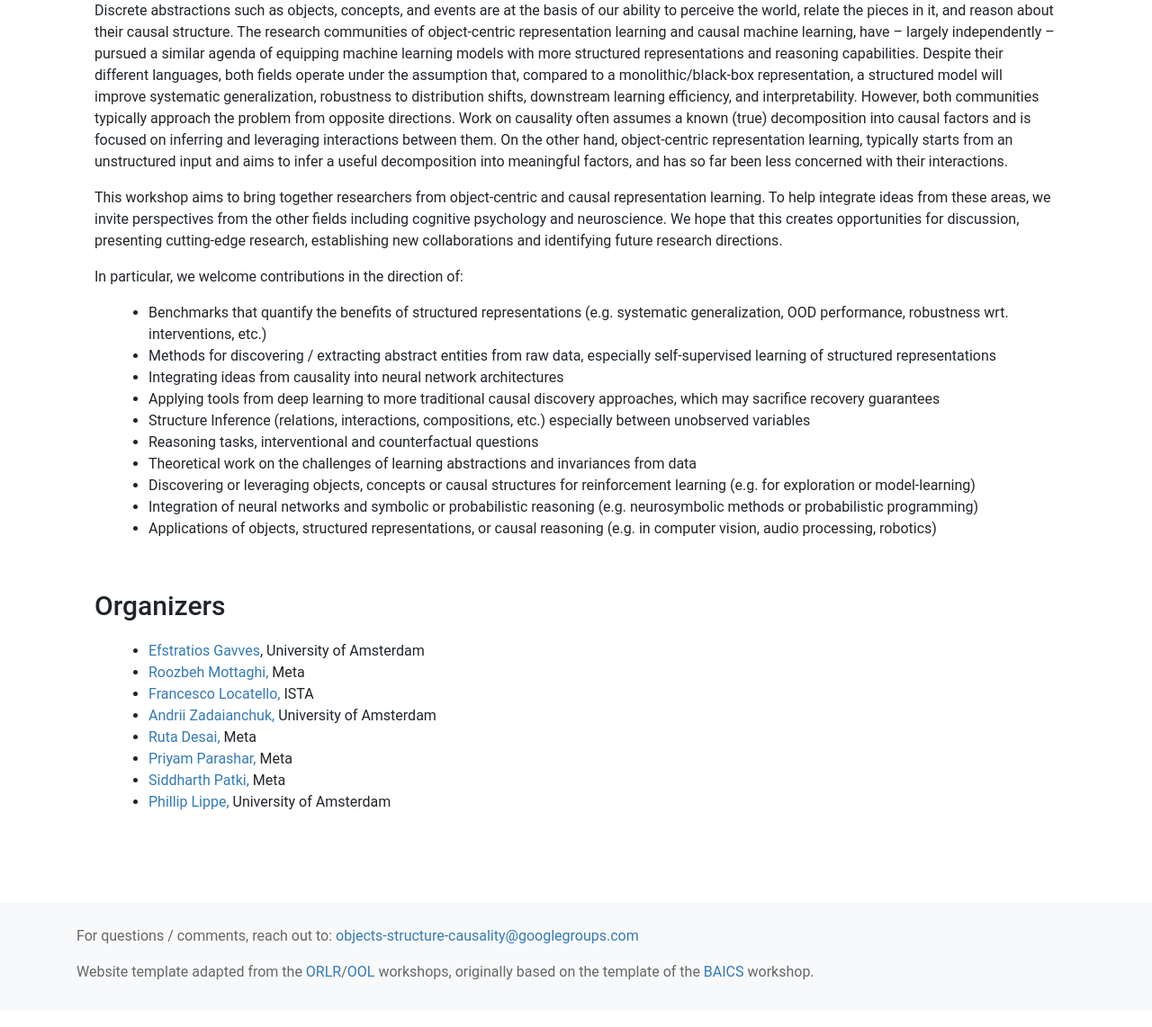
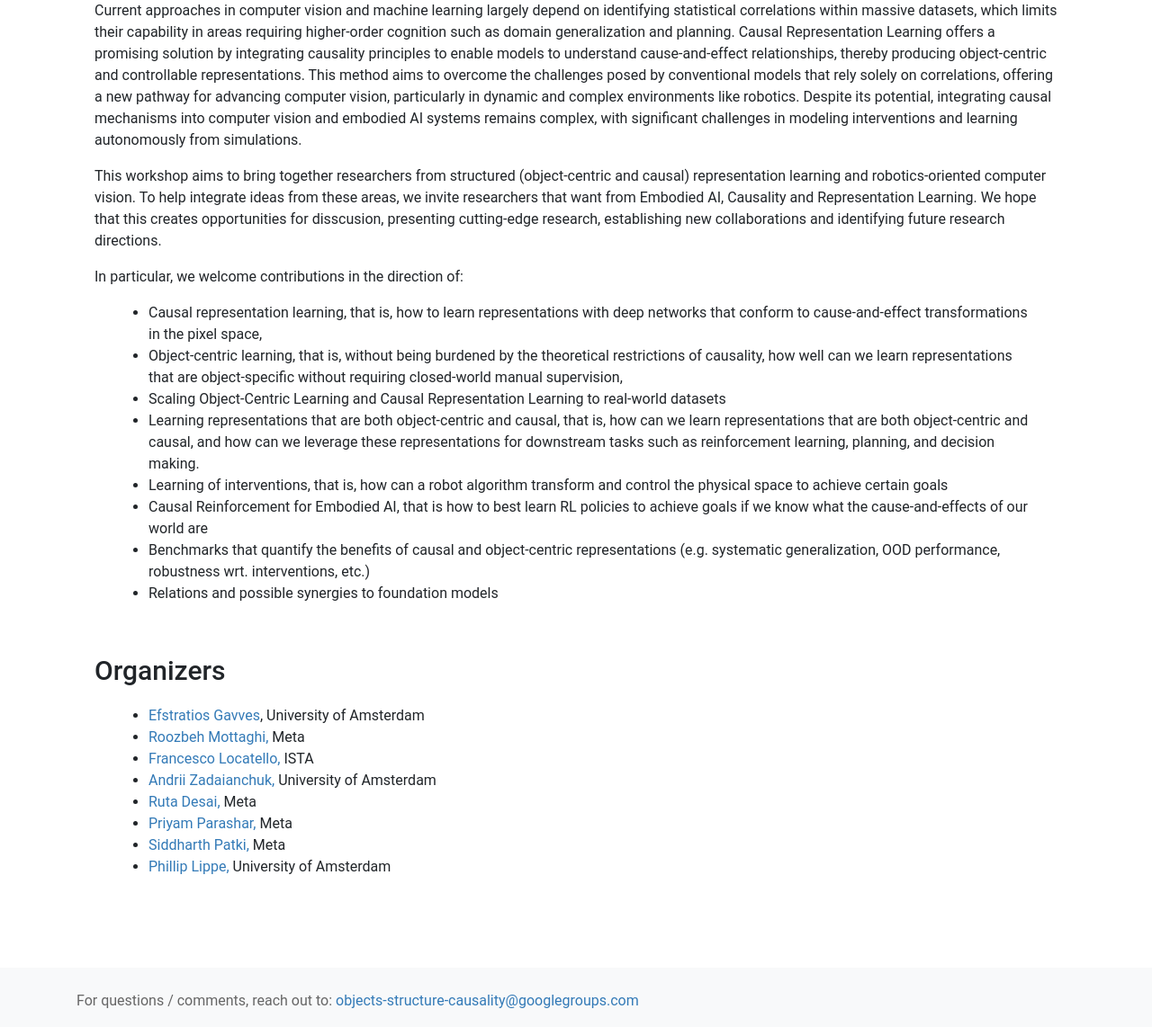
Before and after one commit to corrworkshop/corrworkshop.github.io, a Jekyll site: the page built from index.html, in a window 1280 px wide and 1400 px high, scrolled down 380 px. Shown: the part 258-1400 px from the top of the window at 90% size. Built offline with Jekyll 4.4.1, drawn with Linux system fonts in a browser that asks for light colours; nearby versions of some CDN libraries.

Commit message:
Update content

```diff
--- a/_layouts/coverpage.html
+++ b/_layouts/coverpage.html
@@ -3,7 +3,7 @@
 
 <head>
   <meta charset="utf-8">
-  <title>ICLR 2022 Workshop on the Elements of Reasoning: Objects, Structure and Causality</title>
+  <title>CVPR 2024 Workshop on Causal and Object-Centric Computer Vision for Robot Learning</title>
   <script src="https://ajax.googleapis.com/ajax/libs/jquery/2.1.0/jquery.min.js"></script>
   <link rel="stylesheet" href="https://stackpath.bootstrapcdn.com/bootstrap/4.4.1/css/bootstrap.min.css" integrity="sha384-Vkoo8x4CGsO3+Hhxv8T/Q5PaXtkKtu6ug5TOeNV6gBiFeWPGFN9MuhOf23Q9Ifjh" crossorigin="anonymous">
   <script src="https://stackpath.bootstrapcdn.com/bootstrap/4.4.1/js/bootstrap.min.js" integrity="sha384-wfSDF2E50Y2D1uUdj0O3uMBJnjuUD4Ih7YwaYd1iqfktj0Uod8GCExl3Og8ifwB6" crossorigin="anonymous"></script>
@@ -73,7 +73,7 @@
   <div class="footnote bg-light">
     <div class="container">
       <p>For questions / comments, reach out to: <a href="mailto:objects-structure-causality@googlegroups.com">objects-structure-causality@googlegroups.com</a></p>
-      <p>Website template adapted from the <a href="https://orlrworkshop.github.io/">ORLR</a>/<a href="https://oolworkshop.github.io/">OOL</a> workshops, originally based on the template of the <a href="https://baicsworkshop.github.io/">BAICS</a> workshop.</p>
+      <p>Website template adapted from the <a href="https://objects-structure-causality.github.io">OSC</a>/<a href="https://orlrworkshop.github.io/">ORLR</a> workshops, originally based on the template of the <a href="https://baicsworkshop.github.io/">BAICS</a> workshop.</p>
     </div>
   </div>
 </body>
--- a/_layouts/default.html
+++ b/_layouts/default.html
@@ -3,7 +3,7 @@
 
 <head>
   <meta charset="utf-8">
-  <title>ICLR 2022 Workshop on the Elements of Reasoning: Objects, Structure and Causality</title>
+  <title>CVPR 2024 Workshop on Causal and Object-Centric Computer Vision for Robot Learning</title>
   <script src="https://ajax.googleapis.com/ajax/libs/jquery/2.1.0/jquery.min.js"></script>
   <link rel="stylesheet" href="https://stackpath.bootstrapcdn.com/bootstrap/4.4.1/css/bootstrap.min.css" integrity="sha384-Vkoo8x4CGsO3+Hhxv8T/Q5PaXtkKtu6ug5TOeNV6gBiFeWPGFN9MuhOf23Q9Ifjh" crossorigin="anonymous">
   <script src="https://stackpath.bootstrapcdn.com/bootstrap/4.4.1/js/bootstrap.min.js" integrity="sha384-wfSDF2E50Y2D1uUdj0O3uMBJnjuUD4Ih7YwaYd1iqfktj0Uod8GCExl3Og8ifwB6" crossorigin="anonymous"></script>
--- a/index.html
+++ b/index.html
@@ -12,17 +12,23 @@ layout: coverpage
 
 <div class="row">
 <p>
-  Discrete abstractions such as objects, concepts, and events are at the basis of our ability to perceive the world, relate the pieces in it, and reason about their causal structure. The research communities of object-centric representation learning and causal machine learning, have – largely independently – pursued a similar agenda of equipping machine learning models with more structured representations and reasoning capabilities. Despite their different languages, both fields operate under the assumption that, compared to a monolithic/black-box representation, a structured model will improve systematic generalization, robustness to distribution shifts, downstream learning efficiency, and interpretability. However, both communities typically approach the problem from opposite directions.
-  Work on causality often assumes a known (true) decomposition into causal factors and is focused on inferring and leveraging interactions between them. On the other hand, object-centric representation learning, typically starts from an unstructured input and aims to infer a useful decomposition into meaningful factors, and has so far been less concerned with their interactions.
+  Current approaches in computer vision and machine learning largely depend on identifying statistical correlations within massive datasets, which limits their capability in areas requiring higher-order cognition such as domain generalization and planning. Causal Representation Learning offers a promising solution by integrating causality principles to enable models to understand cause-and-effect relationships, thereby producing object-centric and controllable representations. This method aims to overcome the challenges posed by conventional models that rely solely on correlations, offering a new pathway for advancing computer vision, particularly in dynamic and complex environments like robotics. Despite its potential, integrating causal mechanisms into computer vision and embodied AI systems remains complex, with significant challenges in modeling interventions and learning autonomously from simulations.
 </p>
 <p>
-  This workshop aims to bring together researchers from object-centric and causal representation learning. To help integrate ideas from these areas, we invite perspectives from the other fields including cognitive psychology and neuroscience. We hope that this creates opportunities for discussion, presenting cutting-edge research, establishing new collaborations and identifying future research directions.
+  This workshop aims to bring together researchers from structured (object-centric and causal) representation learning and robotics-oriented computer vision. To help integrate ideas from these areas, we invite researchers that want from Embodied AI, Causality and Representation Learning. We hope that this creates opportunities for disscusion, presenting cutting-edge research, establishing new collaborations and identifying future research directions.
 </p>
 <p>
   In particular, we welcome contributions in the direction of:
   <ul>
-      <li>Benchmarks that quantify the benefits of structured representations (e.g. systematic generalization, OOD performance, robustness wrt. interventions, etc.) </li>
-      <li>Methods for discovering / extracting abstract entities from raw data, especially self-supervised learning of structured representations</li>
+      <li>Causal representation learning, that is, how to learn representations with deep networks that conform to cause-and-effect transformations in the pixel space,</li>
+      <li>Object-centric learning, that is, without being burdened by the theoretical restrictions of causality, how well can we learn representations that are object-specific without requiring closed-world manual supervision,</li>
+      <li>Scaling Object-Centric Learning and Causal Representation Learning to real-world datasets</li>
+      <li>Learning representations that are both object-centric and causal, that is, how can we learn representations that are both object-centric and causal, and how can we leverage these representations for downstream tasks such as reinforcement learning, planning, and decision making.</li>
+      <li>Learning of interventions, that is, how can a robot algorithm transform and control the physical space to achieve certain goals</li>
+      <li>Causal Reinforcement for Embodied AI, that is how to best learn RL policies to achieve goals if we know what the cause-and-effects of our world are</li>
+      <li>Benchmarks that quantify the benefits of causal and object-centric representations (e.g. systematic generalization, OOD performance, robustness wrt. interventions, etc.) </li>
+      <li>Relations and possible synergies to foundation models</li>
+      <!-- <li>Methods for discovering / extracting abstract entities from raw data, especially self-supervised learning of structured representations</li>
       <li>Integrating ideas from causality into neural network architectures</li>
       <li>Applying tools from deep learning to more traditional causal discovery approaches, which may sacrifice recovery guarantees</li>
       <li>Structure Inference (relations, interactions, compositions, etc.) especially between unobserved variables</li>
@@ -30,7 +36,7 @@ layout: coverpage
       <li>Theoretical work on the challenges of learning abstractions and invariances from data</li>
       <li>Discovering or leveraging objects, concepts or causal structures for reinforcement learning (e.g. for exploration or model-learning)</li>
       <li>Integration of neural networks and symbolic or probabilistic reasoning (e.g. neurosymbolic methods or probabilistic programming)</li>
-      <li>Applications of objects, structured representations, or causal reasoning  (e.g. in computer vision, audio processing, robotics)</li>
+      <li>Applications of objects, structured representations, or causal reasoning  (e.g. in computer vision, audio processing, robotics)</li> -->
   </ul>
 </p>
 
--- a/submit.html
+++ b/submit.html
@@ -4,28 +4,27 @@ layout: default
 
 <div class="row">
   <p><b><mark>Call for Papers</mark></b>
-    We are sourcing short, four-page papers focusing on discrete abstractions such as objects, concepts, and events and the causal structure that relates them. Specific topics of interest include:
+    We are sourcing two different type of papers four-page papers and one-page abstracts focusing on structured and causal representations and their applications in robotics. Specific topics of interest include:
     <ul>
-      <li>Benchmarks that quantify the benefits of structured representations (e.g. systematic generalization, OOD performance, robustness wrt. interventions, etc.) </li>
-      <li>Methods for discovering / extracting abstract entities from raw data, especially self-supervised learning of structured representations</li>
-      <li>Integrating ideas from causality into neural network architectures</li>
-      <li>Applying tools from deep learning to more traditional causal discovery approaches, which may sacrifice recovery guarantees</li>
-      <li>Structure Inference (relations, interactions, compositions, etc.) especially between unobserved variables</li>
-      <li>Reasoning tasks, interventional and counterfactual questions</li>
-      <li>Theoretical work on the challenges of learning abstractions and invariances from data</li>
-      <li>Discovering or leveraging objects, concepts or causal structures for reinforcement learning (e.g. for exploration or model-learning)</li>
-      <li>Integration of neural networks and symbolic or probabilistic reasoning (e.g. neurosymbolic methods or probabilistic programming)</li>
-      <li>Applications of objects, structured representations, or causal reasoning  (e.g. in computer vision, audio processing, robotics)</li>
+      <li>Causal representation learning, that is, how to learn representations with deep networks that conform to cause-and-effect transformations in the pixel space,</li>
+      <li>Object-centric learning, that is, without being burdened by the theoretical restrictions of causality, how well can we learn representations that are object-specific without requiring closed-world manual supervision,</li>
+      <li>Scaling Object-Centric Learning and Causal Representation Learning to real-world datasets</li>
+      <li>Learning representations that are both object-centric and causal, that is, how can we learn representations that are both object-centric and causal, and how can we leverage these representations for downstream tasks such as reinforcement learning, planning, and decision making.</li>
+      <li>Learning of interventions, that is, how can a robot algorithm transform and control the physical space to achieve certain goals</li>
+      <li>Causal Reinforcement for Embodied AI, that is how to best learn RL policies to achieve goals if we know what the cause-and-effects of our world are</li>
+      <li>Benchmarks that quantify the benefits of causal and object-centric representations (e.g. systematic generalization, OOD performance, robustness wrt. interventions, etc.) </li>
+      <li>Relations and possible synergies to foundation models</li>
     </ul>
   </p>
 
   <p><b> Submission Policy: </b></p>
   <p>
   <ul>
-    <li>We encourage 4 page submissions but are enforcing a hard maximum of 5, plus any number of pages for references and supplementary material. We ask authors to use the supplementary material only for minor details that do not fit in the main paper. We reserve the right to desk reject papers that strongly violate this format (e.g. more than 5 pages main content before references)</li>
+    <li>We encourage two types of submissions: 4 page submissions for novel papers as well one-page abstracts of previosly submitted work (e.g. from CVPR or in other related conferences).
+
+    <li>4 page paper submissions should contain up to 4 pages of main paper plus any number of pages for references and supplementary material. We ask authors to use the supplementary material only for minor details that do not fit in the main paper. We reserve the right to desk reject papers that strongly violate this format (e.g. more than 4 pages main content before references)</li>
     <li>Submissions should be fully anonymized for double-blind review.</li>
     <li>Papers should use <a href="/iclr2022_osc.zip">this style file</a>.</li>
-    <li>Dual submission policy: submissions cannot have appeared at previous conferences or at ICLR 2022.</li>
     <li>Accepted submissions will appear on the workshop website (non-archival).</li>
   </ul>
   </p>
@@ -36,19 +35,19 @@ layout: default
     <tbody>
     <tr>
       <td>Submission site opens</td>
-      <td>April 01 '22 12:00 AM UTC </td>
+      <td>April 01 '24 12:00 AM UTC </td>
     </tr>
-    <tr>
+    <!-- <tr>
       <td>Submission site</td>
-      <td><a href="https://openreview.net/group?id=ICLR.cc/2022/Workshop/OSC">https://openreview.net/group?id=ICLR.cc/2022/Workshop/OSC</a></td>
-    </tr>
+      <td><a href="https://openreview.net/group?id=ICLR.cc/2022/Workshop/OSC">TBD</a></td>
+    </tr> -->
     <tr>
       <td>Submission deadline</td>
       <td>April 14 12:00 PM UTC</td>
     </tr>
     <tr>
       <td>Decisions announced</td>
-      <td>April 21</td>
+      <td>April 21st</td>
     </tr>
     <tr>
       <td>Camera-ready due</td>
```
Also changed, not shown: livestream.html (deleted, +0 -74 lines), papers.html (+5 -6 lines), schedule.html (+4 -4 lines).
